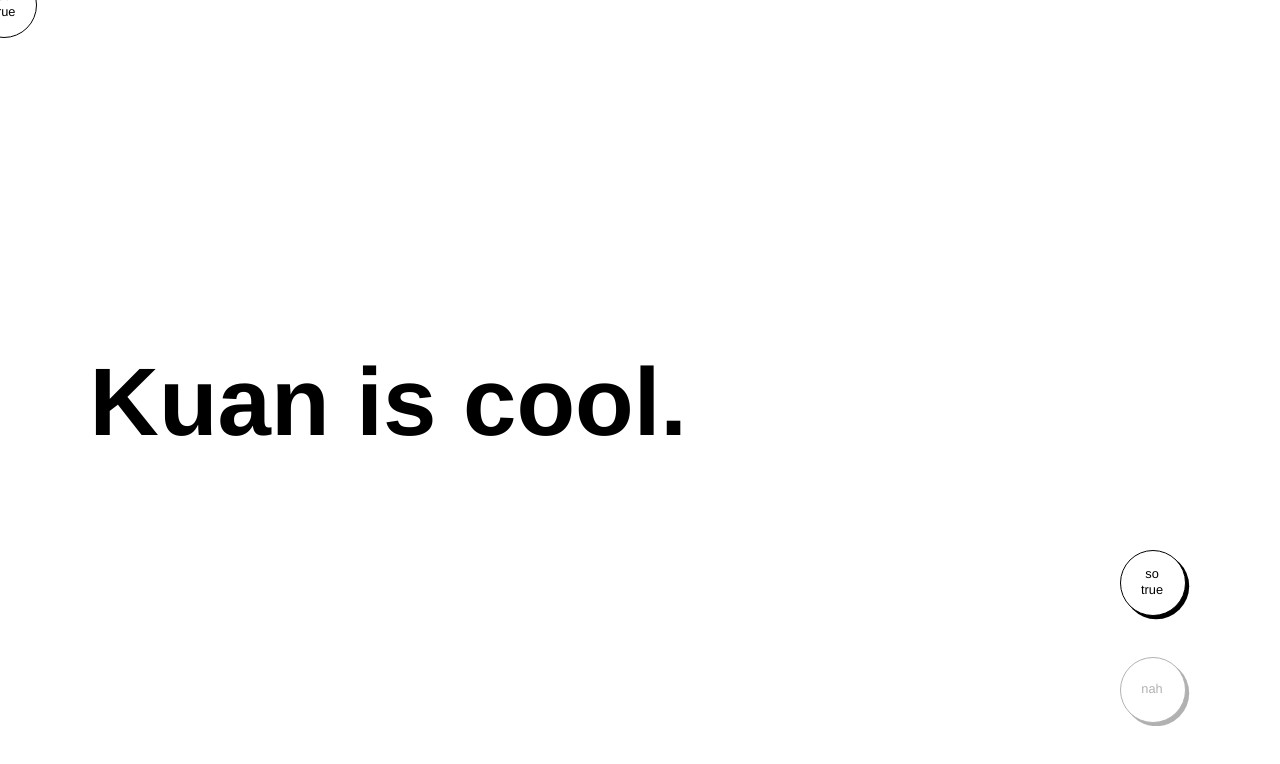
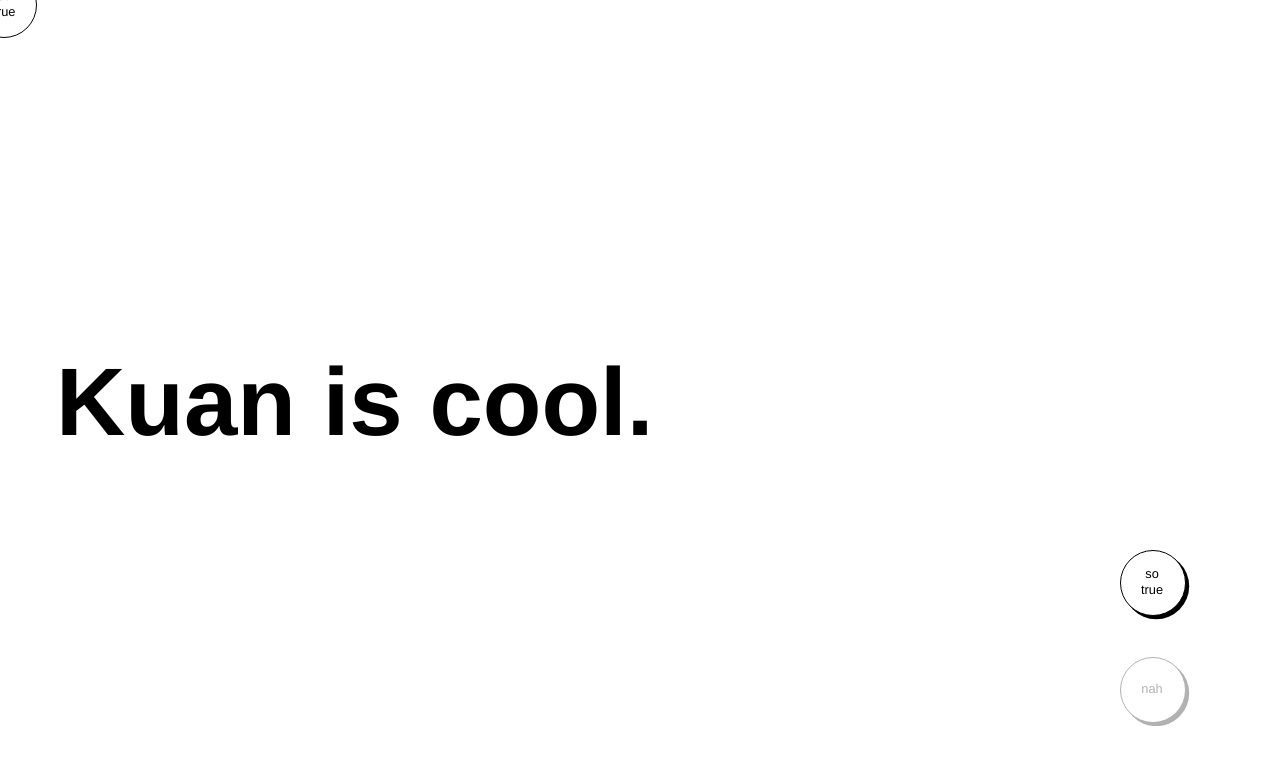
Before and after one commit to kuaniscreative/test-w-canvas, a website: page index.html in a window 1280 px wide. Shown: the top 764 px of the page. Drawn offline with nearby package versions, Linux system fonts and the light colour scheme; no server answers.

Commit message:
changed h1 position value

```diff
--- a/public/style.css
+++ b/public/style.css
@@ -15,7 +15,7 @@ h1 {
 	position: absolute;
 	display: block;
 	top: 50%;
-	left: 7%;
+	left: 7vh;
 	font-size: 12vh;
 	transform: translate(0,-50%);
 	margin:0;
```
